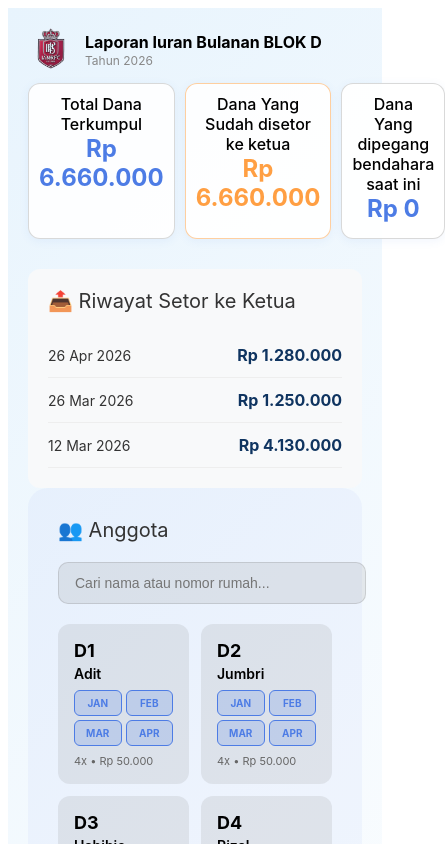
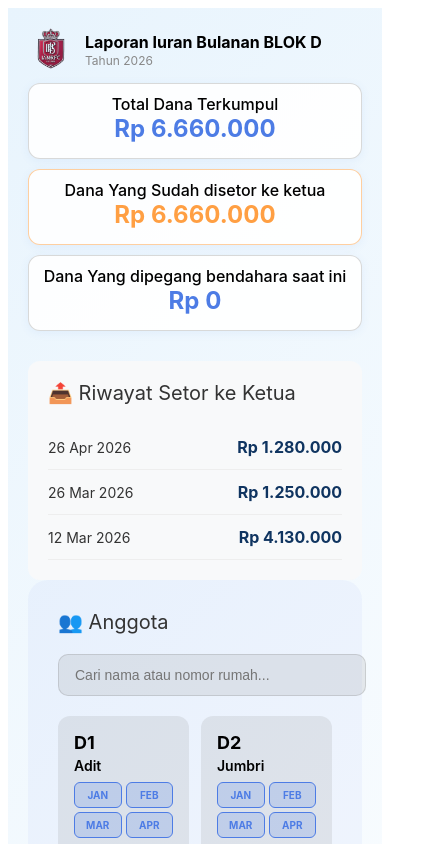
Before and after one commit to aloyb/blokd-app, a Next.js app in the folder blokd-app/: page / in a window 390 px wide. Shown: the top 844 px of the page, 445 px wide, since content can reach past the window. Built offline with nearby package versions, Linux system fonts and the light colour scheme.

Commit message:
Use auto-fit for responsive columns

```diff
--- a/blokd-app/pages/index.js
+++ b/blokd-app/pages/index.js
@@ -180,7 +180,7 @@ const styles = {
   subtitle: { color: '#888', fontSize: '12px', lineHeight: '1.2', margin: '2px 0 0 0' },
   loading: { textAlign: 'center', padding: '40px', color: '#888' },
   error: { textAlign: 'center', padding: '40px', color: '#ff4757' },
-  statsGrid: { display: 'grid', gridTemplateColumns: 'repeat(3, 1fr)', gap: '10px', marginBottom: '15px' },
+  statsGrid: { display: 'grid', gridTemplateColumns: 'repeat(auto-fit, minmax(200px, 1fr))', gap: '10px', marginBottom: '15px' },
   statCard: { background: 'rgba(255,255,255,0.9)', border: '1px solid rgba(128,128,128,0.3)', borderRadius: '12px', padding: '10px', textAlign: 'center', boxShadow: '0 2px 10px rgba(77,124,229,0.08)' },
   statCardWarning: { borderColor: 'rgba(255,159,67,0.5)' },
   statValue: { fontSize: '24px', fontWeight: 'bold', color: '#4D7CE5', marginBottom: '5px' },
```
